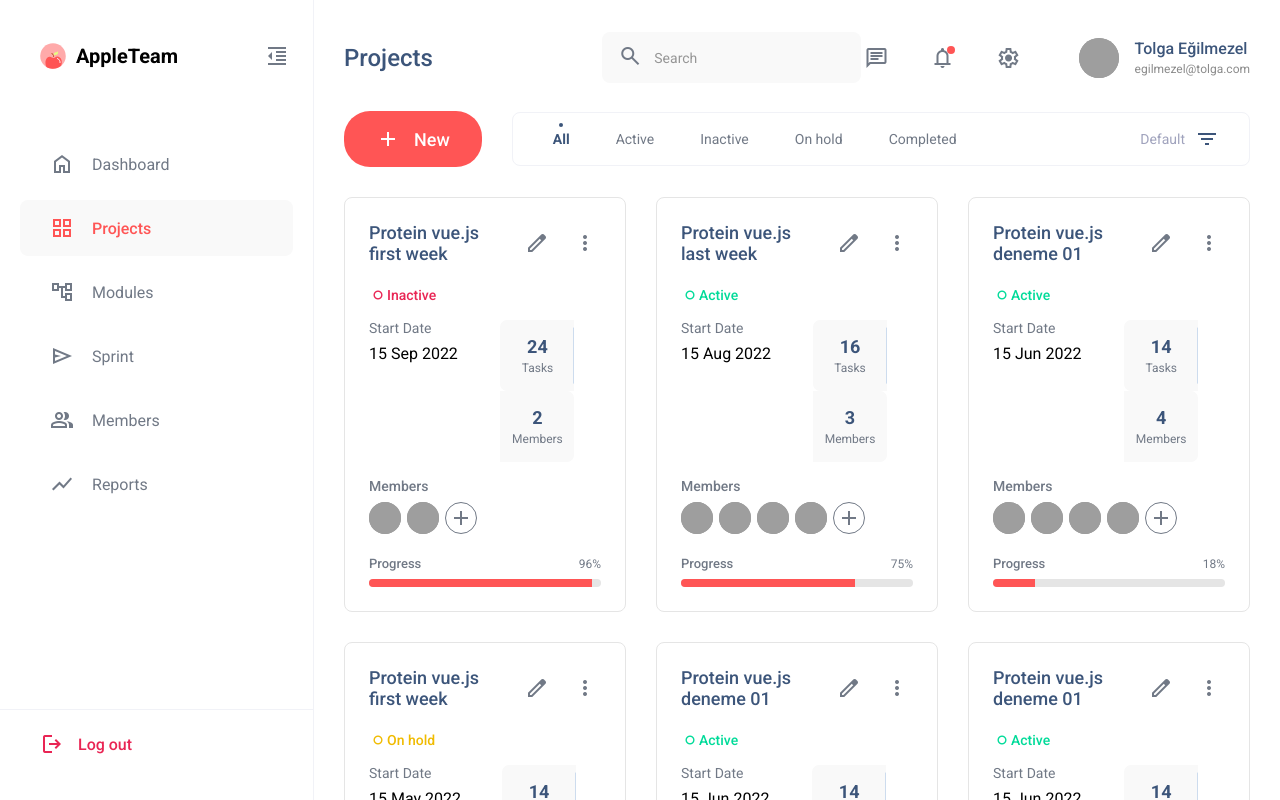
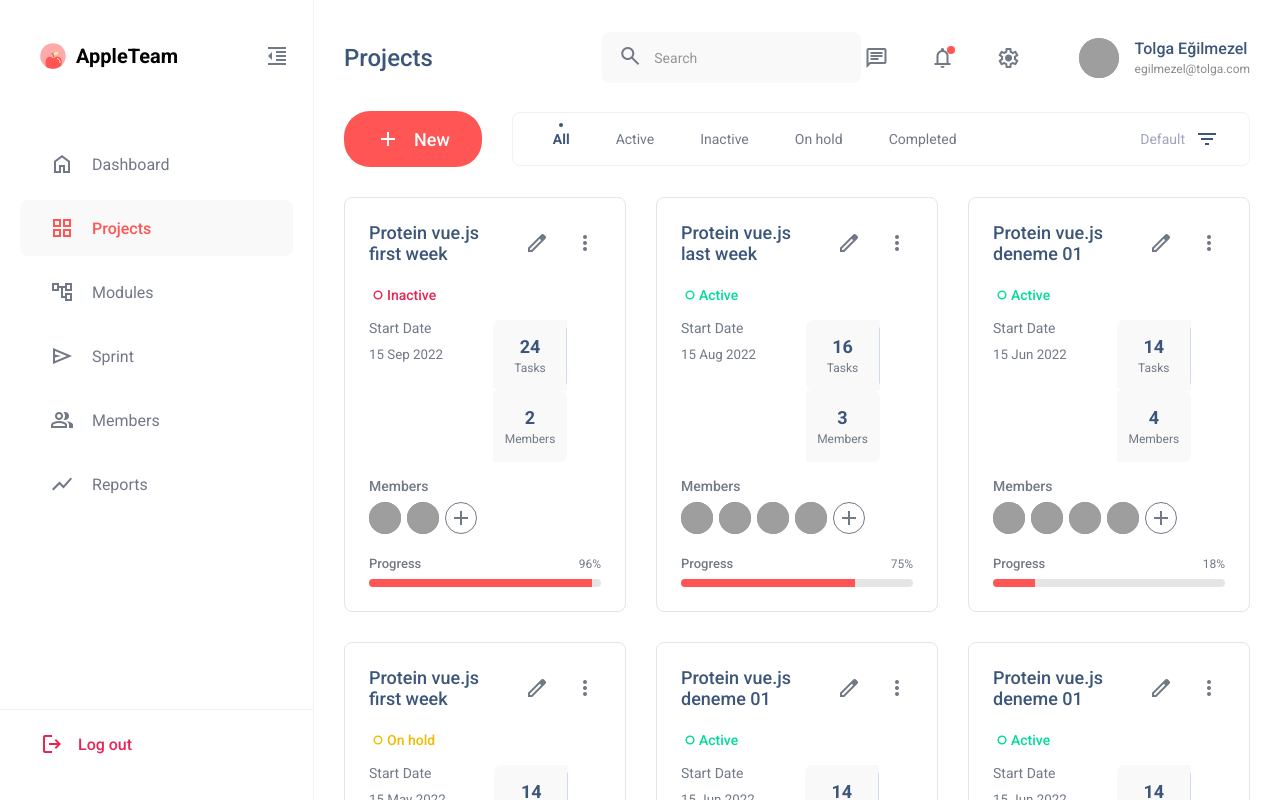
Before and after one commit to enqinsel/vue-dashboard-team-apple-1, a Vue app: page / in a window 1280 px wide. Shown: the top 800 px of the page. Built offline with nearby package versions, Linux system fonts and the light colour scheme; grey boxes are pictures that could not be loaded.

Commit message:
Updated start date in Card.vue

```diff
--- a/src/components/Card/Card.vue
+++ b/src/components/Card/Card.vue
@@ -32,7 +32,7 @@ const props = defineProps(['data']);
 				</div>
 				<div class="grid__col">
 					<p class="fs-sm text-fade mb-1">Start Date</p>
-					{{props.data.Start_Date}}
+					<small class="text-fade">{{props.data.Start_Date}}</small>
 				</div>
 				<div class="grid__col">
 					<div class="widget-group">
```
